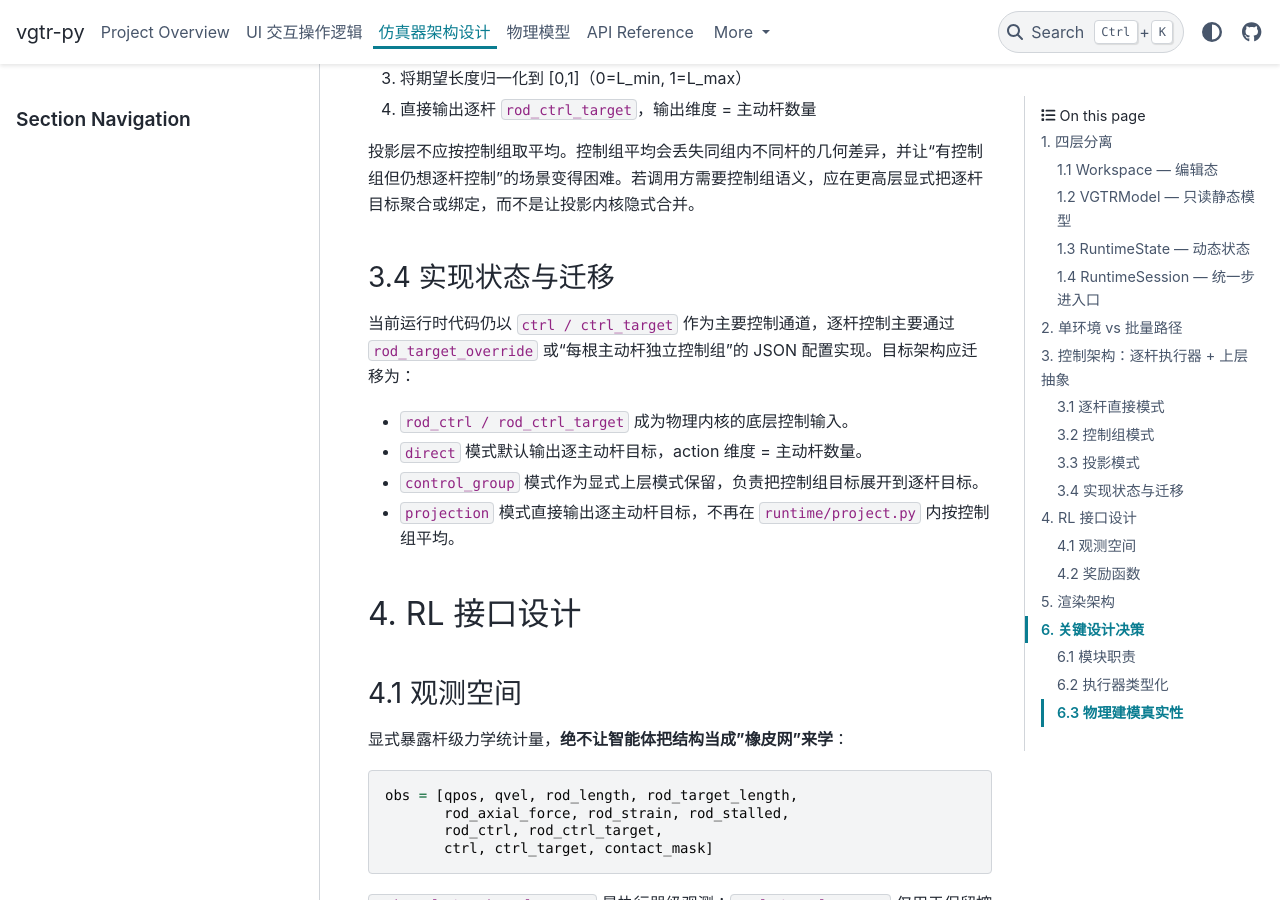
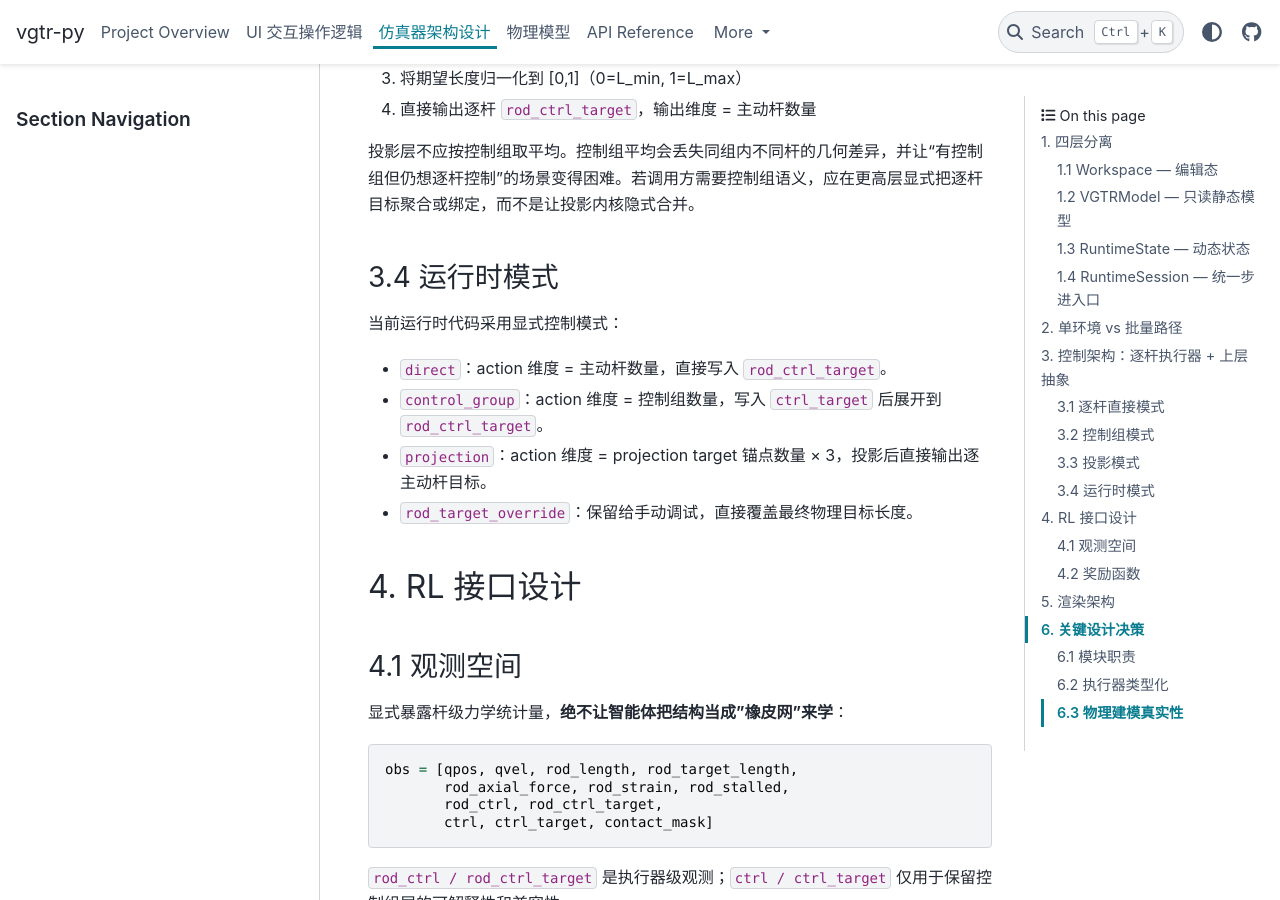
Before and after one commit to langxin11/vgtr_py, a Sphinx documentation site: the page built from docs/architecture.md, in a window 1280 px wide and 900 px high, scrolled down 4552 px. Built offline with Sphinx 7.4.7 and the PyData theme 0.15.4, drawn with Linux system fonts in a browser that asks for light colours.

Commit message:
docs: 同步逐主动杆控制架构，更新示例与物理文档
- architecture: 更新 3.4 运行时模式说明
- physics: 目标长度公式改用 rod_ctrl，说明 ctrl/ctrl_target 保留为控制组层
- examples: projection_minimal、runtime_viser_batch_loop 等适配新 API

```diff
--- a/docs/architecture.md
+++ b/docs/architecture.md
@@ -180,14 +180,14 @@ rod_ctrl_target[rod] = ctrl_target[rod_control_group[rod]]
 
 投影层不应按控制组取平均。控制组平均会丢失同组内不同杆的几何差异，并让“有控制组但仍想逐杆控制”的场景变得困难。若调用方需要控制组语义，应在更高层显式把逐杆目标聚合或绑定，而不是让投影内核隐式合并。
 
-### 3.4 实现状态与迁移
+### 3.4 运行时模式
 
-当前运行时代码仍以 `ctrl / ctrl_target` 作为主要控制通道，逐杆控制主要通过 `rod_target_override` 或“每根主动杆独立控制组”的 JSON 配置实现。目标架构应迁移为：
+当前运行时代码采用显式控制模式：
 
-- `rod_ctrl / rod_ctrl_target` 成为物理内核的底层控制输入。
-- `direct` 模式默认输出逐主动杆目标，action 维度 = 主动杆数量。
-- `control_group` 模式作为显式上层模式保留，负责把控制组目标展开到逐杆目标。
-- `projection` 模式直接输出逐主动杆目标，不再在 `runtime/project.py` 内按控制组平均。
+- `direct`：action 维度 = 主动杆数量，直接写入 `rod_ctrl_target`。
+- `control_group`：action 维度 = 控制组数量，写入 `ctrl_target` 后展开到 `rod_ctrl_target`。
+- `projection`：action 维度 = projection target 锚点数量 × 3，投影后直接输出逐主动杆目标。
+- `rod_target_override`：保留给手动调试，直接覆盖最终物理目标长度。
 
 ## 4. RL 接口设计
 
```
Also changed, not shown: README.md (+1 -1 lines), docs/overview.md (+2 -2 lines), docs/physics.md (+4 -4 lines), docs/roadmap.md (+1 -1 lines), examples/README.md, examples/README_zh.md, 3 other files.
